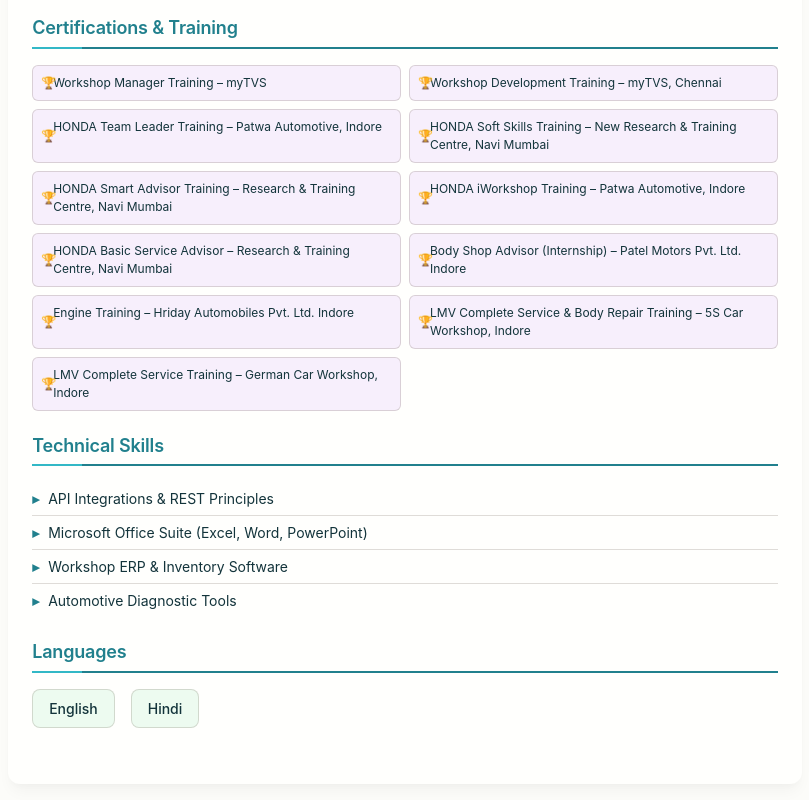
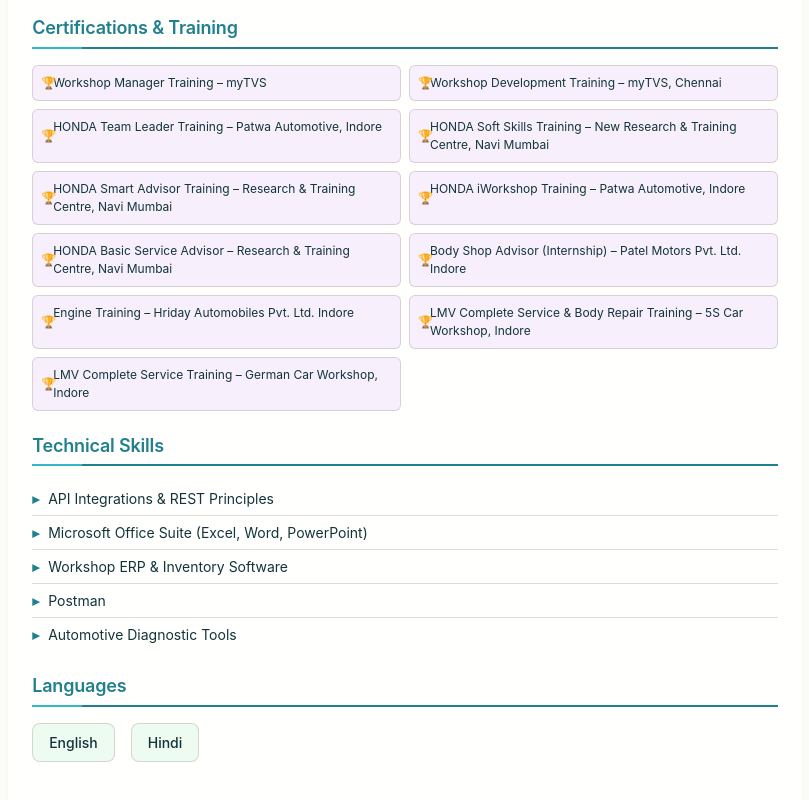
Before and after one commit to abaizqureshi/abaizqureshi.github.io, a plain HTML site: page index.html in a window 1280 px wide. Shown: the part 2644-3444 px from the top of the page, without its empty margins (235-1044 px from the left). Drawn offline with Linux system fonts and the light colour scheme; a web font is replaced by a local one.

Commit message:
Update index.html

```diff
--- a/index.html
+++ b/index.html
@@ -165,6 +165,7 @@
                     <li>API Integrations & REST Principles</li>
                     <li>Microsoft Office Suite (Excel, Word, PowerPoint)</li>
                     <li>Workshop ERP & Inventory Software</li>
+                    <li>Postman</li>
                     <li>Automotive Diagnostic Tools</li>
                 </ul>
             </section>
```
